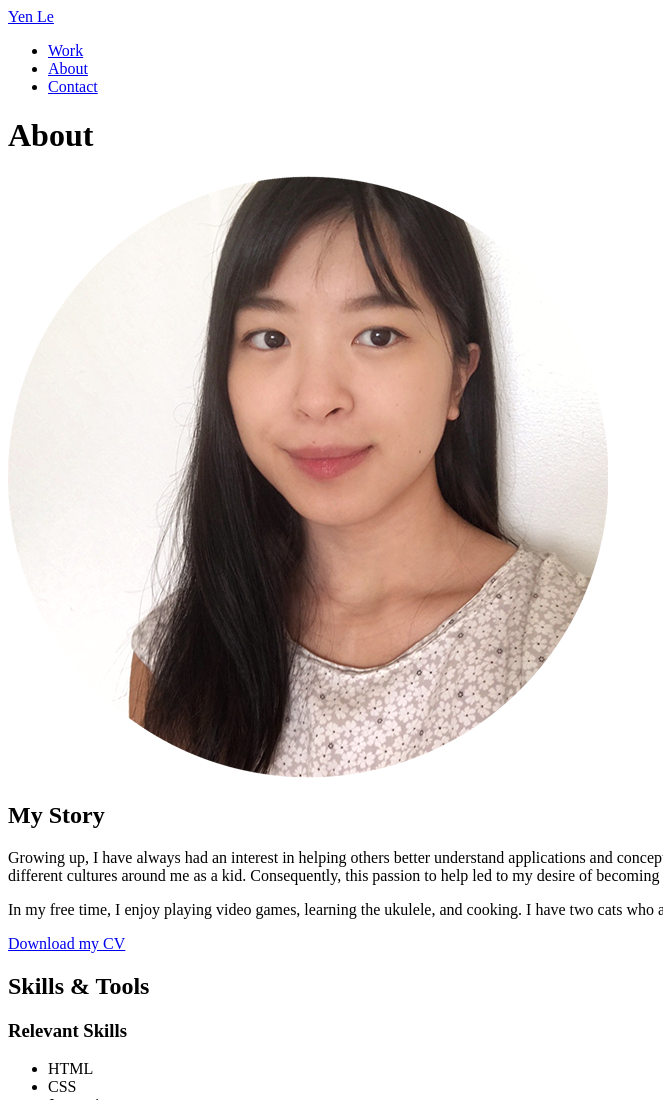
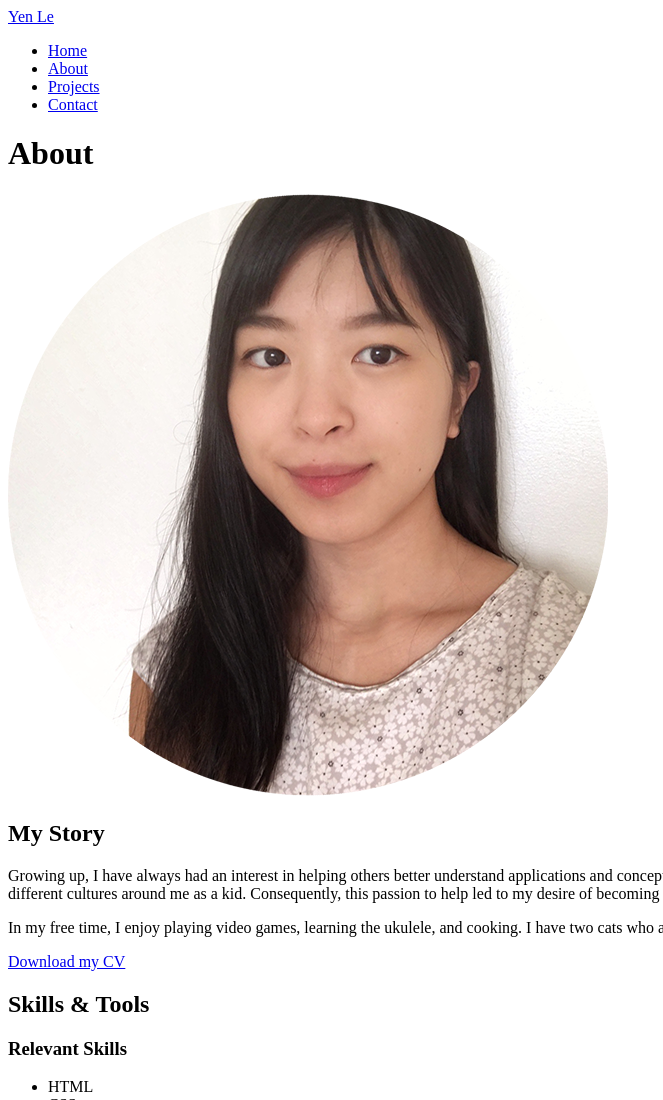
Before and after one commit to elihtney/portfolio-website, a plain HTML site: page about.html in a window 1280 px wide. Shown: the top 1100 px of the page, without its empty margins (0-663 px from the left). Drawn offline with Linux system fonts and the light colour scheme.

Commit message:
Summary
For about.html and index.html:
- Changed "Work" text link to "Home"
- Added link for "Projects"

```diff
--- a/about.html
+++ b/about.html
@@ -18,8 +18,9 @@
 
       <nav>
         <ul>
-          <li><a href="index.html">Work</a></li>
+          <li><a href="index.html">Home</a></li>
           <li><a href="about.html">About</a></li>
+          <li><a href="project.html">Projects</a></li>
           <li><a href="#contact">Contact</a></li>
         </ul>
       </nav>
```
Also changed, not shown: index.html (+2 -1 lines).
